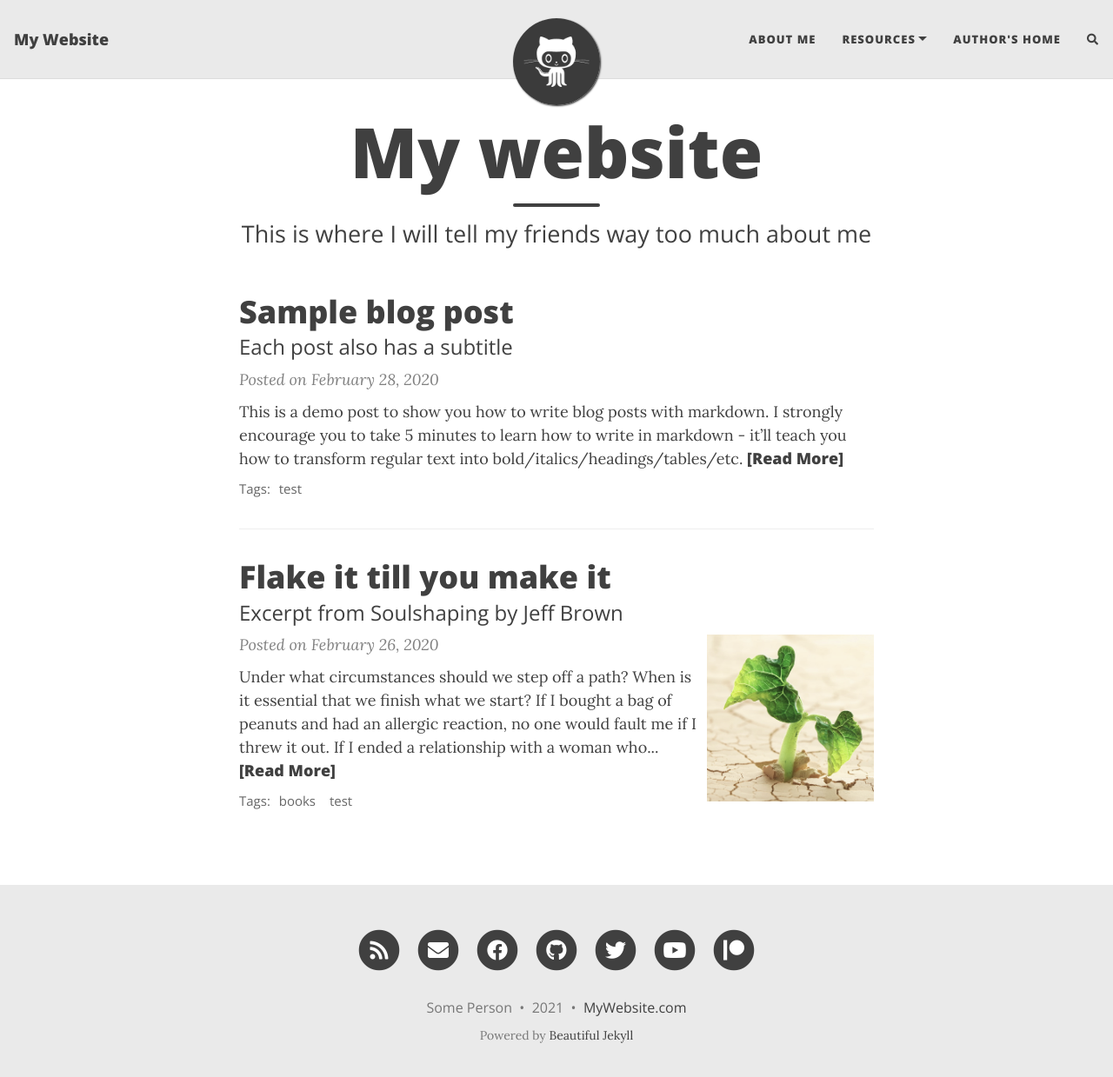
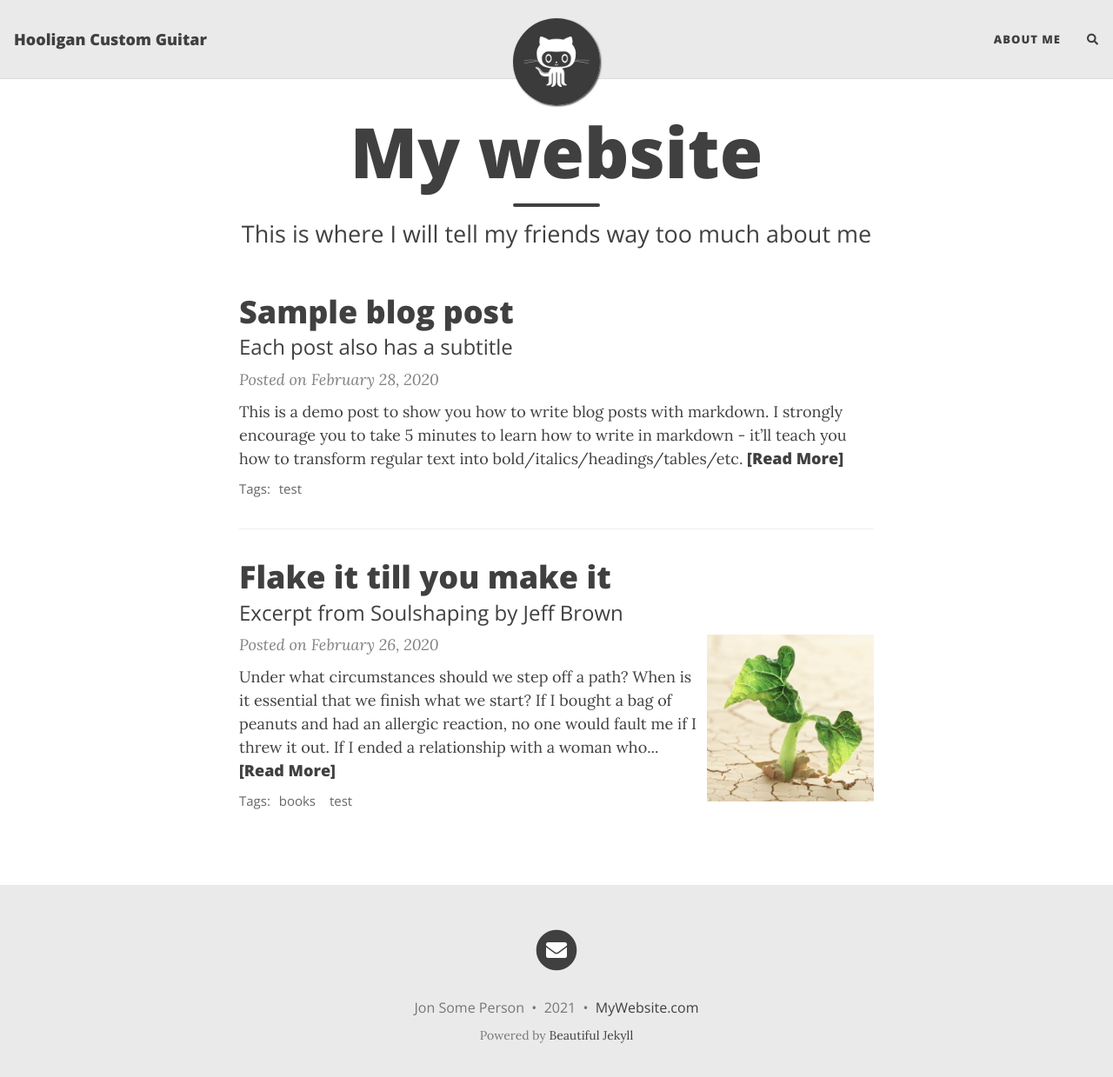
Before and after one commit to Sleigh/jguitar, a Jekyll site: the page built from index.html, in a window 1280 px wide and 1252 px high. Shown: the top 1239 px of the window at 87% size. Built offline with Jekyll 4.4.1, drawn with Linux system fonts in a browser that asks for light colours; nearby versions of some CDN libraries; the list of posts is cut into pages by our own code; comment, search, counter and statistics services are not loaded.

Commit message:
first changes
test

```diff
--- a/_config.yml
+++ b/_config.yml
@@ -6,19 +6,19 @@
 # --- Required options --- #
 
 # Name of website
-title: My Website
+title: Hooligan Custom Guitar
 
 # Your name to show in the footer
-author: Some Person
+author: Jon Some Person
 
 # --- List of links in the navigation bar --- #
 
 navbar-links:
   About Me: "aboutme"
-  Resources:
-    - Beautiful Jekyll: "https://beautifuljekyll.com"
-    - Learn markdown: "https://www.markdowntutorial.com/"
-  Author's home: "https://deanattali.com"
+  #Resources:
+   # - Beautiful Jekyll: "https://beautifuljekyll.com"
+    #- Learn markdown: "https://www.markdowntutorial.com/"
+  #Author's home: "https://deanattali.com"
 
 # --- Logo --- #
 
@@ -40,12 +40,12 @@ round-avatar: true
 # Uncomment the links you want to show and add your information to each one.
 social-network-links:
   email: "someone@example.com"
-  rss: true  # remove this line if you don't want to show an RSS link at the bottom
-  facebook: deanattali
-  github: daattali
-  twitter: daattali
-  patreon: DeanAttali
-  youtube: c/daattali
+  # rss: true  # remove this line if you don't want to show an RSS link at the bottom
+  # facebook: deanattali
+  # github: daattali
+  # twitter: daattali
+  # patreon: DeanAttali
+  # youtube: c/daattali
 #  medium: yourname
 #  reddit: yourname
 #  linkedin: daattali
```
